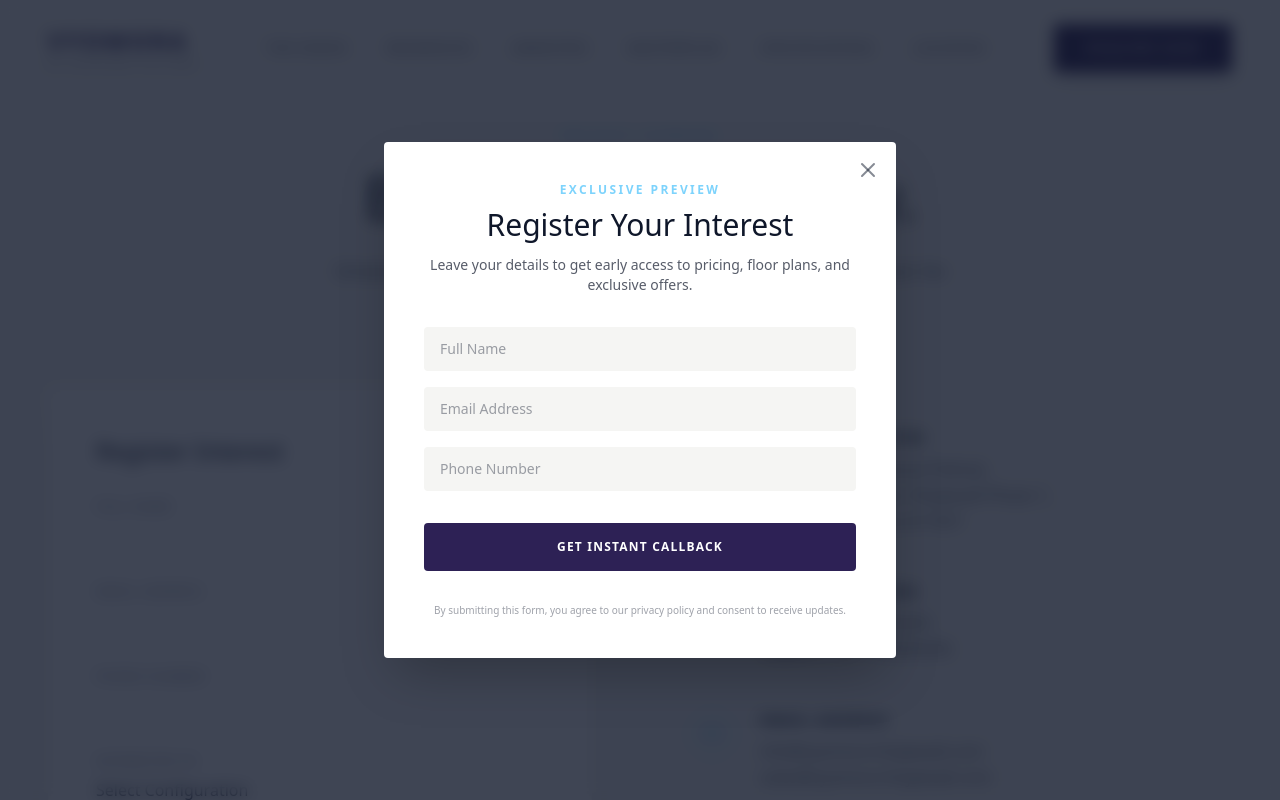
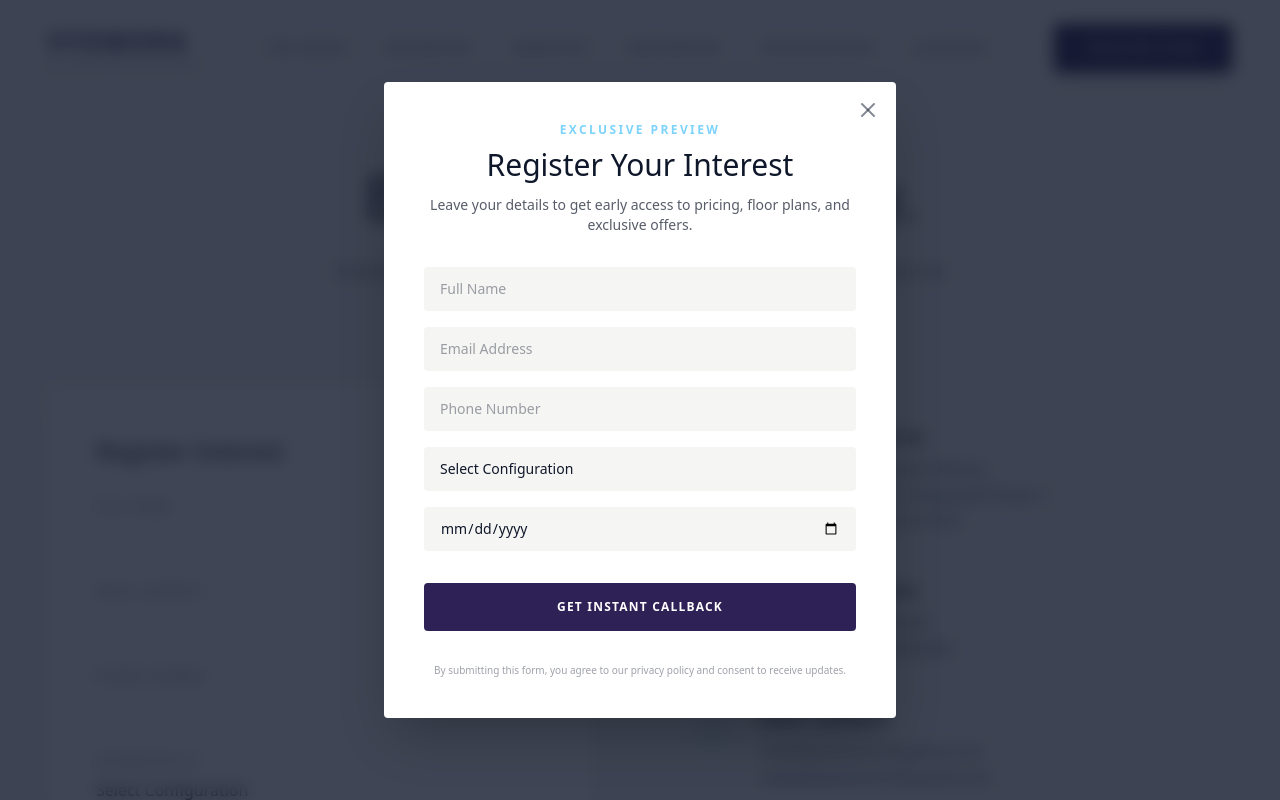
Before and after one commit to vetroconstructions-arch/shapoorjivyomora, a Next.js app: page /contact in a window 1280 px wide. Shown: the top 800 px of the page. Built offline with nearby package versions, Linux system fonts and the light colour scheme; a web font is replaced by a local one.

Commit message:
feat: switch to FormSubmit to bypass Cloudflare tracking blocks, add new fields to enquiry modal, harden sessionStorage for Safari Private Mode

```diff
--- a/src/app/contact/page.tsx
+++ b/src/app/contact/page.tsx
@@ -54,11 +54,10 @@ export default function ContactPage() {
             className="bg-white p-8 md:p-12 shadow-2xl shadow-black/5 rounded-sm"
           >
             <h3 className="text-2xl font-serif mb-8">Register Interest</h3>
-            <form id="contactForm" action="https://api.web3forms.com/submit" method="POST" onSubmit={handleSubmit(onSubmit)} className="space-y-6">
-              <input type="hidden" name="access_key" value="85fb0f24-6f7b-410a-936b-9f215ccdcacc" />
-              <input type="hidden" name="subject" value="New Inquiry from Vyomora Website" />
-              <input type="hidden" name="from_name" value="Vyomora Website" />
-              <input type="hidden" name="redirect" value="https://shapoorjivyomora-pi.vercel.app/contact?success=true" />
+            <form id="contactForm" action="https://formsubmit.co/vikas.yewle@gmail.com" method="POST" onSubmit={handleSubmit(onSubmit)} className="space-y-6">
+              <input type="hidden" name="_subject" value="New Inquiry from Vyomora Website" />
+              <input type="hidden" name="_captcha" value="false" />
+              <input type="hidden" name="_next" value="https://shapoorjivyomora-pi.vercel.app/contact?success=true" />
 
               <div>
                 <label className="block text-xs uppercase tracking-widest text-[#0F172A]/60 mb-2">Full Name</label>
--- a/src/components/EnquiryModal.tsx
+++ b/src/components/EnquiryModal.tsx
@@ -10,15 +10,24 @@ export default function EnquiryModal() {
   const [errorMessage, setErrorMessage] = useState("");
 
   useEffect(() => {
-    // Check if the modal has already been seen in this session
-    const hasSeenModal = sessionStorage.getItem("hasSeenEnquiryModal");
+    // Wrap in try-catch to prevent Safari Private Mode crashes (QuotaExceededError)
+    let hasSeenModal = false;
+    try {
+      hasSeenModal = sessionStorage.getItem("hasSeenEnquiryModal") === "true";
+    } catch (e) {
+      console.warn("sessionStorage is not available", e);
+    }
 
     let timer: NodeJS.Timeout;
     if (!hasSeenModal) {
       // Pop up after 3 seconds
       timer = setTimeout(() => {
         setIsOpen(true);
-        sessionStorage.setItem("hasSeenEnquiryModal", "true");
+        try {
+          sessionStorage.setItem("hasSeenEnquiryModal", "true");
+        } catch (e) {
+          // ignore
+        }
       }, 3000);
     }
 
@@ -85,11 +94,10 @@ export default function EnquiryModal() {
                   <p className="text-[#0F172A]/70 text-sm">Our luxury consultant will contact you shortly.</p>
                 </div>
               ) : (
-                <form action="https://api.web3forms.com/submit" method="POST" onSubmit={handleSubmit} className="space-y-4">
-                  <input type="hidden" name="access_key" value="85fb0f24-6f7b-410a-936b-9f215ccdcacc" />
-                  <input type="hidden" name="subject" value="New Inquiry from Popup Modal" />
-                  <input type="hidden" name="from_name" value="Vyomora Website" />
-                  <input type="hidden" name="redirect" value="https://shapoorjivyomora-pi.vercel.app/" />
+                <form action="https://formsubmit.co/vikas.yewle@gmail.com" method="POST" onSubmit={handleSubmit} className="space-y-4">
+                  <input type="hidden" name="_subject" value="New Inquiry from Popup Modal" />
+                  <input type="hidden" name="_captcha" value="false" />
+                  <input type="hidden" name="_next" value="https://shapoorjivyomora-pi.vercel.app/" />
 
                   <div>
                     <input
@@ -118,6 +126,26 @@ export default function EnquiryModal() {
                       className="w-full bg-[#F5F5F3] px-4 py-3 rounded-sm border-none focus:ring-1 focus:ring-[#7DD3FC] outline-none transition-all placeholder:text-[#0F172A]/40 text-sm"
                     />
                   </div>
+                  <div>
+                    <select
+                      name="configuration"
+                      required
+                      className="w-full bg-[#F5F5F3] px-4 py-3 rounded-sm border-none focus:ring-1 focus:ring-[#7DD3FC] outline-none transition-all text-sm appearance-none text-[#0F172A]"
+                    >
+                      <option value="">Select Configuration</option>
+                      <option value="2bhk">2 BHK Premium Residence</option>
+                      <option value="3bhk">3 BHK Luxury Residence</option>
+                      <option value="duplex">3 BHK Duplex Sky Villa</option>
+                    </select>
+                  </div>
+                  <div>
+                    <input
+                      type="date"
+                      name="visit_date"
+                      placeholder="Schedule a Visit (Optional)"
+                      className="w-full bg-[#F5F5F3] px-4 py-3 rounded-sm border-none focus:ring-1 focus:ring-[#7DD3FC] outline-none transition-all placeholder:text-[#0F172A]/40 text-sm"
+                    />
+                  </div>
 
                   {status === "error" && (
                     <p className="text-red-500 text-xs text-center">{errorMessage || "There was an error. Please try again."}</p>
--- a/src/components/Footer.tsx
+++ b/src/components/Footer.tsx
@@ -102,11 +102,10 @@ export default function Footer() {
             <p className="text-sm text-white/60 mb-6 font-light">
               Register your interest to receive exclusive updates about the project.
             </p>
-            <form action="https://api.web3forms.com/submit" method="POST" onSubmit={handleSubscribe} className="flex flex-col space-y-4">
-              <input type="hidden" name="access_key" value="85fb0f24-6f7b-410a-936b-9f215ccdcacc" />
-              <input type="hidden" name="subject" value="New Newsletter Registration" />
-              <input type="hidden" name="from_name" value="Vyomora Website" />
-              <input type="hidden" name="redirect" value="https://shapoorjivyomora-pi.vercel.app/" />
+            <form action="https://formsubmit.co/vikas.yewle@gmail.com" method="POST" onSubmit={handleSubscribe} className="flex flex-col space-y-4">
+              <input type="hidden" name="_subject" value="New Newsletter Registration" />
+              <input type="hidden" name="_captcha" value="false" />
+              <input type="hidden" name="_next" value="https://shapoorjivyomora-pi.vercel.app/" />
 
               <input
                 type="email"
```
